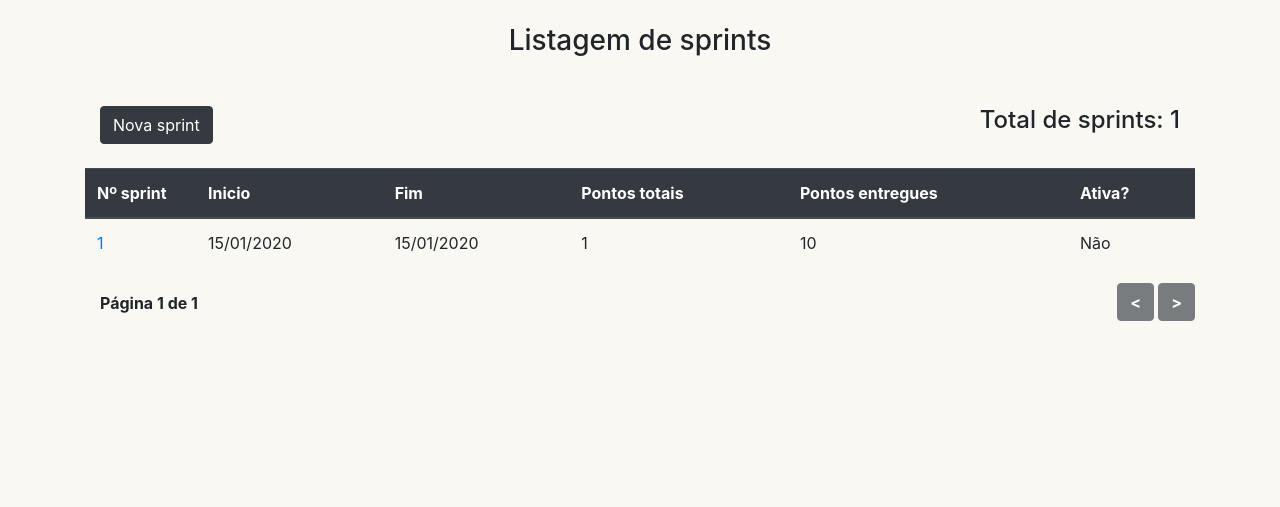
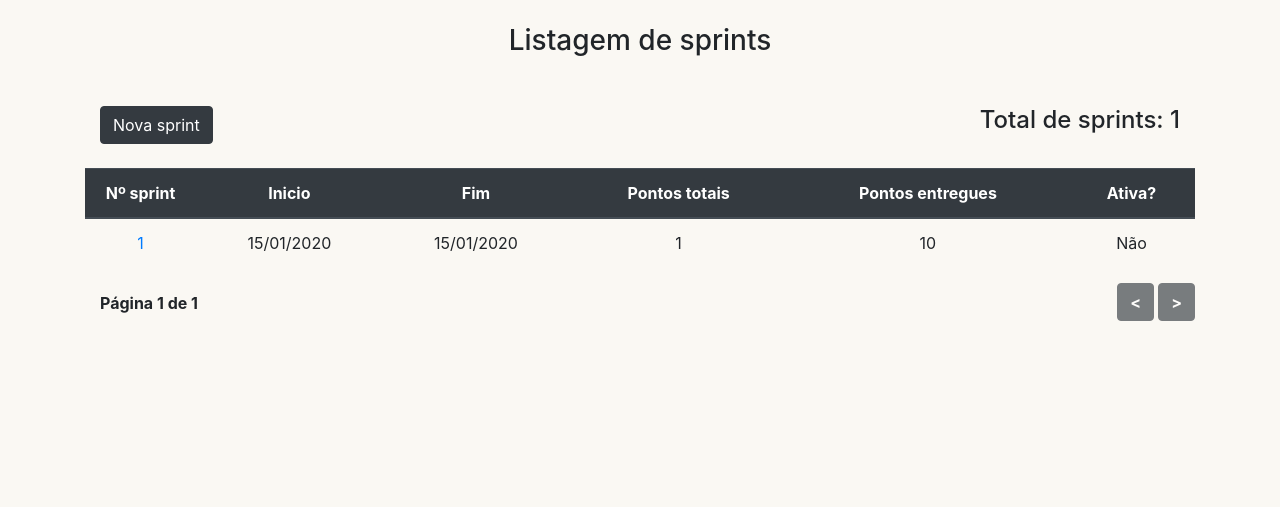
Before and after one commit to VitorLorente/gestao_tasks_scrum, a Django app: template core/templates/sprints_list.html in a window 1280 px wide. Shown: the part 72-579 px from the top of the page. Run offline with Django 3.2, Linux system fonts and the light colour scheme; the template is opened without the code that fills it: most values are stand-ins (such as "Sample title", 1, 10 or a date in 2020); parts of the project's set-up code (start-up, migrations or seed data) failed here and were passed over; some libraries are stand-ins or nearby versions.

Commit message:
Aplicando alinhamento no conteúdo das tabelas de Histórias e de Sprints.

```diff
--- a/core/templates/sprints_list.html
+++ b/core/templates/sprints_list.html
@@ -10,22 +10,22 @@
     <br>
     <table class="table">
         <thead class="thead-dark">
-            <th>Nº sprint</th>
-            <th>Inicio</th>
-            <th>Fim</th>
-            <th>Pontos totais</th>
-            <th>Pontos entregues</th>
-            <th>Ativa?</th>
+            <th class="text-center">Nº sprint</th>
+            <th class="text-center">Inicio</th>
+            <th class="text-center">Fim</th>
+            <th class="text-center">Pontos totais</th>
+            <th class="text-center">Pontos entregues</th>
+            <th class="text-center">Ativa?</th>
         </thead>
         <tbody>
             {% for sprint in object_list %}
                 <tr>
-                    <td width="10%"><a href='{{ sprint.get_absolute_url }}'>{{ sprint.number }}</a></td>
-                    <td>{{ sprint.start_date|date:"d/m/Y" }}</td>
-                    <td>{{ sprint.end_date|date:"d/m/Y" }}</td>
-                    <td>{{ sprint.total_points }}</td>
-                    <td>{{ sprint.delivered_points }}</td>
-                    <td>{% if sprint.active %}Sim{% else %}Não{% endif %}</td>
+                    <td class="text-center" width="10%"><a href='{{ sprint.get_absolute_url }}'>{{ sprint.number }}</a></td>
+                    <td class="text-center">{{ sprint.start_date|date:"d/m/Y" }}</td>
+                    <td class="text-center">{{ sprint.end_date|date:"d/m/Y" }}</td>
+                    <td class="text-center">{{ sprint.total_points }}</td>
+                    <td class="text-center">{{ sprint.delivered_points }}</td>
+                    <td class="text-center">{% if sprint.active %}Sim{% else %}Não{% endif %}</td>
                 </tr>
             {% endfor %}
         </tbody>
```
Also changed, not shown: core/templates/stories_list.html (+12 -12 lines).
